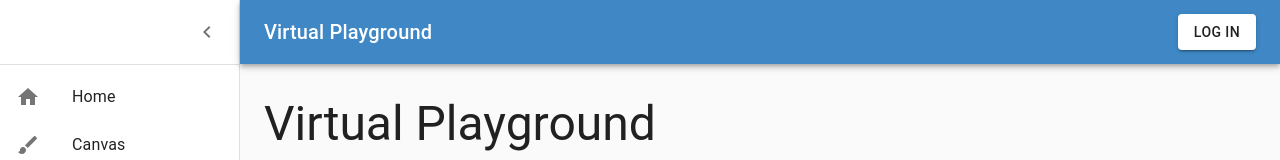
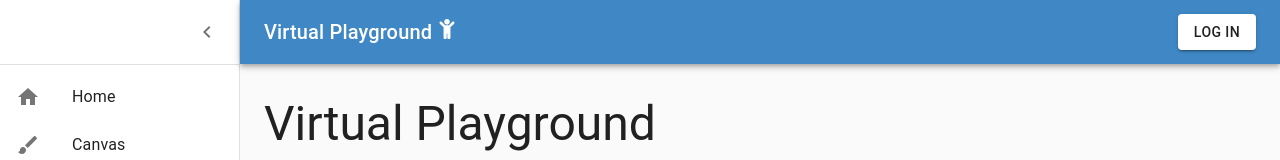
Before and after one commit to st970703/Group-19-Orange-Ox, a React (Create React App) app in the folder frontend/: page / in a window 1280 px wide. Shown: the top 160 px of the page. Built offline with nearby package versions, Linux system fonts and the light colour scheme; no server answers.

Commit message:
Added <FaChild /> to AppBar

```diff
--- a/frontend/src/views/Header.js
+++ b/frontend/src/views/Header.js
@@ -1,7 +1,7 @@
 import React from "react";
 import clsx from "clsx";
 import { makeStyles } from "@material-ui/styles";
-import { AppBar, CssBaseline, Toolbar, IconButton, Typography, Drawer, Divider, List, Container, Paper } from '@material-ui/core';
+import { AppBar, CssBaseline, Toolbar, IconButton, Typography, Drawer, Divider, List, Container } from '@material-ui/core';
 import ChevronLeftIcon from '@material-ui/icons/ChevronLeft';
 import MenuIcon from '@material-ui/icons/Menu';
 import listMenuItems from '../listMenuItems';
@@ -14,6 +14,7 @@ import Friends from "./Friends";
 import Profile from "./Profile";
 import { Switch, Route } from 'react-router-dom';
 import ProtectedRoute from "../auth/protected-route";
+import { FaChild } from 'react-icons/fa';
 
 const drawerWidth = 240;
 
@@ -128,7 +129,7 @@ const Header = () => {
             <MenuIcon />
           </IconButton>
           <Typography component="h1" variant="h6" color="inherit" noWrap className={classes.title}>
-            Virtual Playground
+            Virtual Playground <FaChild />
           </Typography>
           <IconButton color="inherit">
           </IconButton>
```
